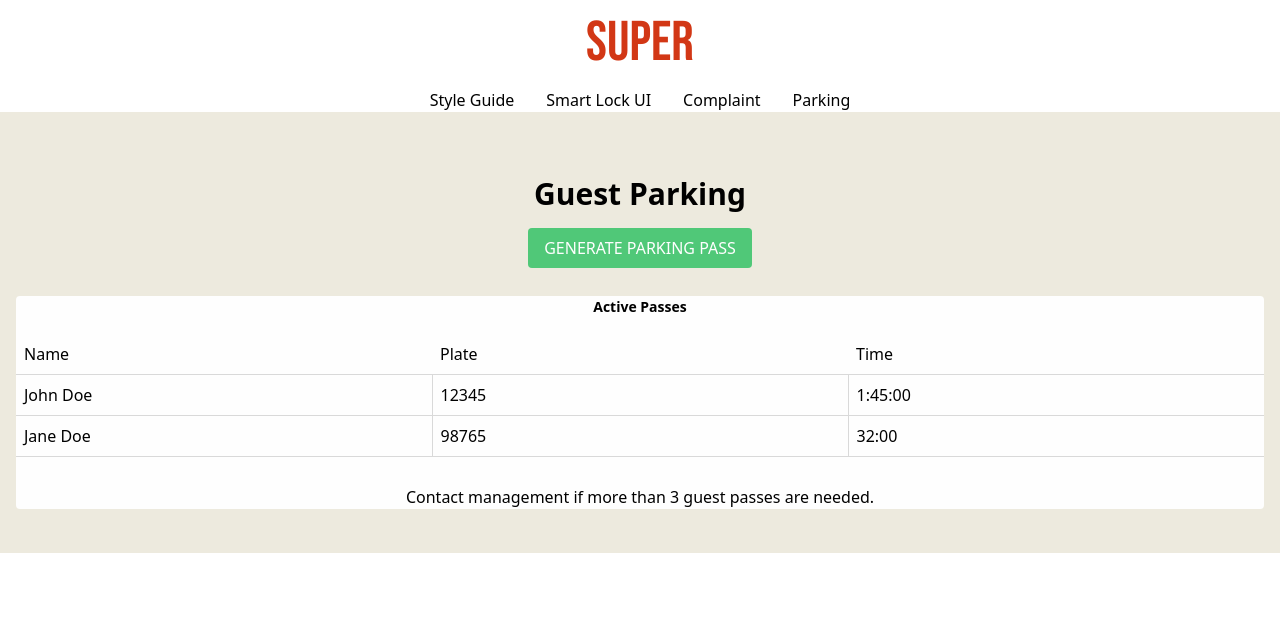
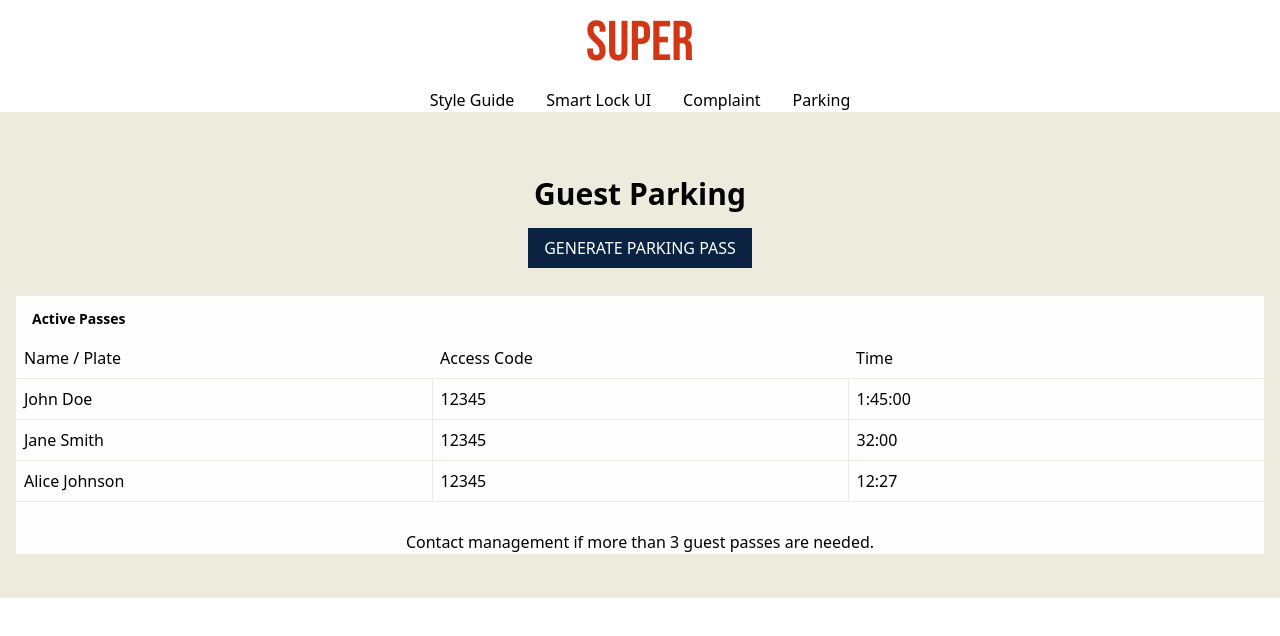
Before and after one commit to seancampbell3161/DSD-app, a React (Vite) app in the folder super_gui/: page /parking in a window 1280 px wide. Shown: the top 636 px of the page. Built offline with nearby package versions, Linux system fonts and the light colour scheme.

Commit message:
fix: btn color change, add hc data and toggle name/plate

```diff
--- a/super_gui/src/components/Activeparkpass.tsx
+++ b/super_gui/src/components/Activeparkpass.tsx
@@ -1,27 +1,46 @@
+import { useState } from "react";
+
 const Activeparkpass = () => {
+    const [showLicensePlate, setShowLicensePlate] = useState(false);
+
+    // Sample data - this data would come from the DB on load, if any
+    const data = [
+        { id: 1, name: "John Doe", licensePlate: "ABC-123", code: "12345", time: "1:45:00" },
+        { id: 2, name: "Jane Smith", licensePlate: "XYZ-789", code: "12345", time: "32:00" },
+        { id: 3, name: "Alice Johnson", licensePlate: "DEF-456", code: "12345", time: "12:27" },
+    ];
+
+    const toggleDisplay = () => {
+        setShowLicensePlate((prev) => !prev);
+    };
+
     return (
-        <section className="mt-7 rounded bg-white">
-            <h3 className="text-lg font-semibold mb-4">Active Passes</h3>
+        <section className="mt-7 pt-1 bg-white">
+            <h3 className="text-lg font-semibold m-2 ml-4 text-left">Active Passes</h3>
 
             <table className="table-fixed w-full">
                 <thead>
-                    <tr className="border-b border-grey-400">
-                        <th className="w-1/3 p-2 text-left font-normal border-b border-grey-400">Name</th>
-                        <th className="w-1/3 p-2 text-left font-normal border-b border-grey-400">Plate</th>
-                        <th className="w-1/3 p-2 text-left font-normal">Time</th>
+                    <tr className="border-b border-beige">
+                        <th
+                            className="w-1/3 p-2 text-left font-normal border-b border-beige cursor-pointer"
+                            onClick={toggleDisplay}
+                        >
+                            Name / Plate
+                        </th>
+                        <th className="w-1/3 p-2 text-left font-normal border-b border-beige">Access Code</th>
+                        <th className="w-1/3 p-2 text-left font-normal border-b border-beige">Time</th>
                     </tr>
                 </thead>
                 <tbody>
-                    <tr className="border-b border-grey-400">
-                        <td className="w-1/3 p-2 text-left border-r border-grey-400">John Doe</td>
-                        <td className="w-1/3 p-2 text-left border-r border-grey-400">12345</td>
-                        <td className="w-1/3 p-2 text-left">1:45:00</td>
-                    </tr>
-                    <tr className="border-b border-grey-400">
-                        <td className="w-1/3 p-2 text-left border-r border-grey-400">Jane Doe</td>
-                        <td className="w-1/3 p-2 text-left border-r border-grey-400">98765</td>
-                        <td className="w-1/3 p-2 text-left">32:00</td>
-                    </tr>
+                    {data.map((item) => (
+                        <tr key={item.id} className="border-b border-beige">
+                            <td className="w-1/3 p-2 text-left border-r border-beige">
+                                {showLicensePlate ? item.licensePlate : item.name}
+                            </td>
+                            <td className="w-1/3 p-2 text-left border-r border-beige">{item.code}</td>
+                            <td className="w-1/3 p-2 text-left">{item.time}</td>
+                        </tr>
+                    ))}
                 </tbody>
             </table>
 
--- a/super_gui/src/components/Parking.tsx
+++ b/super_gui/src/components/Parking.tsx
@@ -10,7 +10,7 @@ const Parking = () => {
 
             <button
                 onClick={() => setIsModalOpen(true)}
-                className="w-full sm:w-auto sm:px-4 py-2 rounded bg-accentGreen text-white uppercase"
+                className="w-full sm:w-auto sm:px-4 py-2 bg-blue text-white uppercase"
             >
                 generate parking pass
             </button>
@@ -18,7 +18,7 @@ const Parking = () => {
             {/* Modal with backdrop blur */}
             {isModalOpen && (
                 <div className="fixed inset-0 bg-black bg-opacity-50 backdrop-blur-sm backdrop-brightness-50 flex justify-center items-center">
-                    <div className="bg-white p-6 sm:rounded-lg w-full max-w-md shadow-lg">
+                    <div className="bg-white p-6 w-full max-w-md shadow-lg">
                         <form>
                             <div className="mb-4">
                                 <label htmlFor="apartment" className="block text-sm font-medium text-gray-700">Apartment</label>
```
